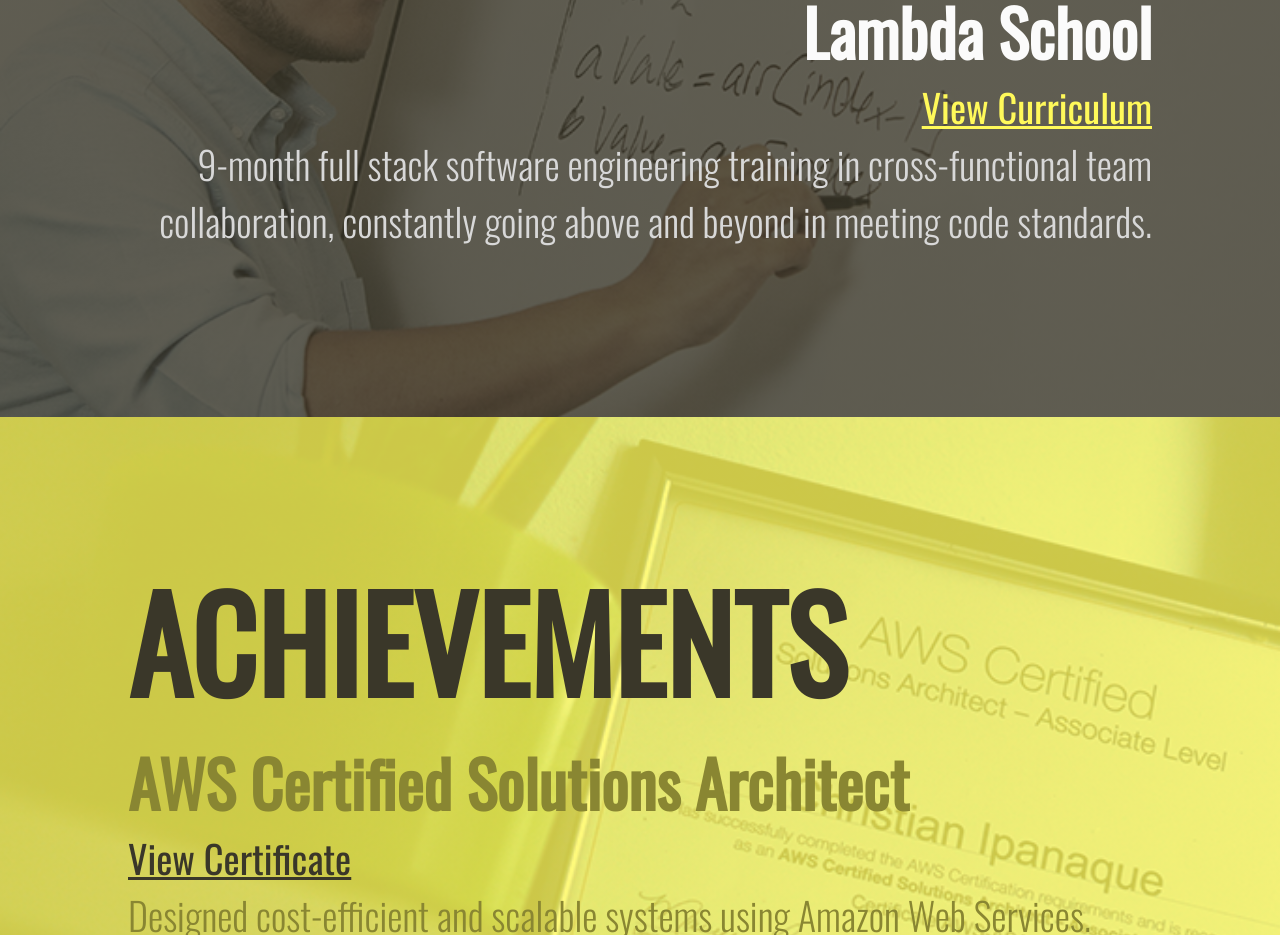
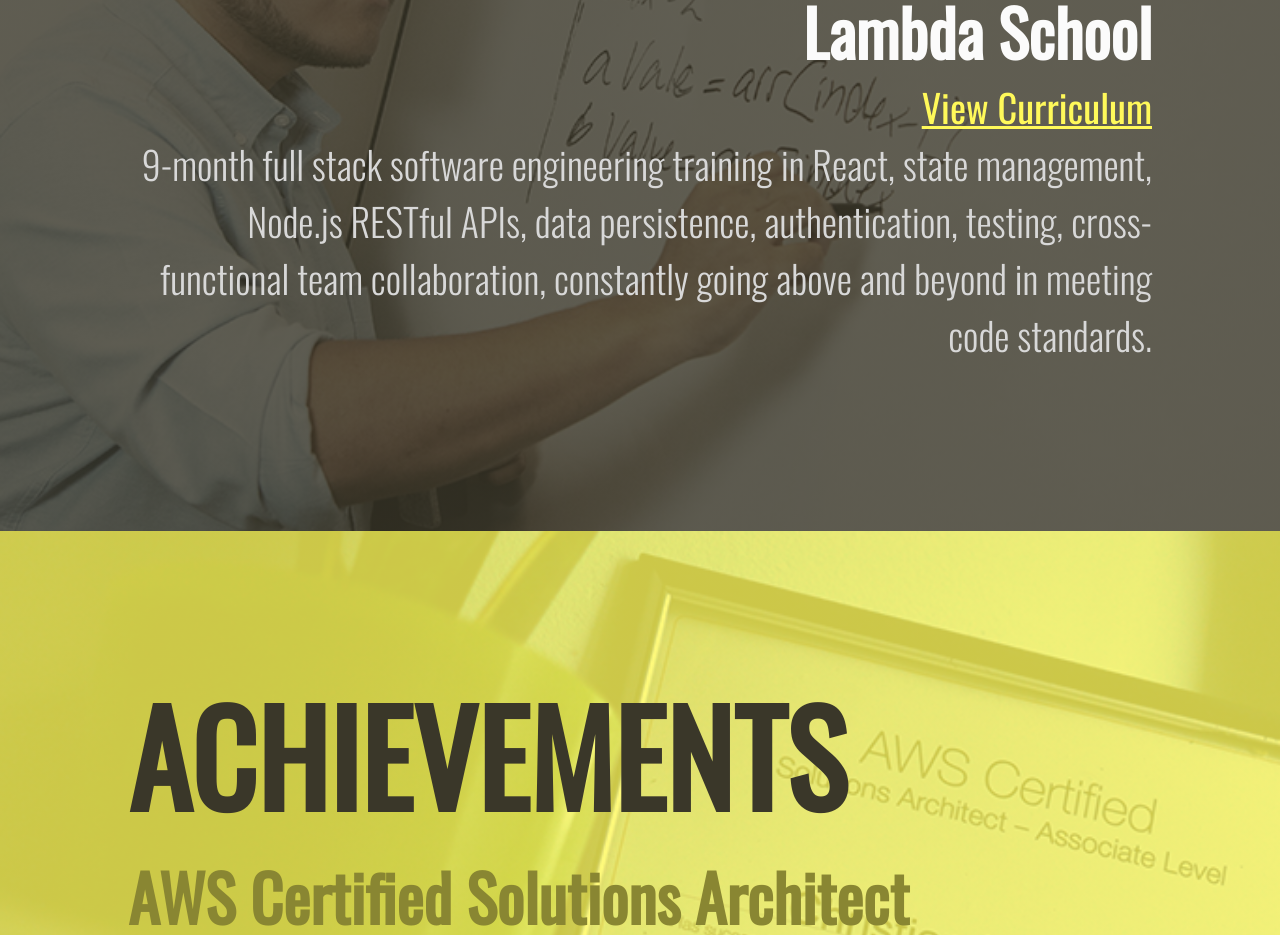
Before and after one commit to christianengineer/christianengineer.github.io, a Next.js app: page / in a window 1280 px wide. Shown: the part 1000-1935 px from the top of the page. Built offline with nearby package versions, Linux system fonts and the light colour scheme.

Commit message:
add technologies learned in Education section

```diff
--- a/pages/index.js
+++ b/pages/index.js
@@ -59,9 +59,10 @@
               </a>
             </h4>
             <h4>
-              9-month full stack software engineering training in
-              cross-functional team collaboration, constantly going above and
-              beyond in meeting code standards.
+              9-month full stack software engineering training in React, state
+              management, Node.js RESTful APIs, data persistence,
+              authentication, testing, cross-functional team collaboration,
+              constantly going above and beyond in meeting code standards.
             </h4>
           </div>
         </Section>
```
